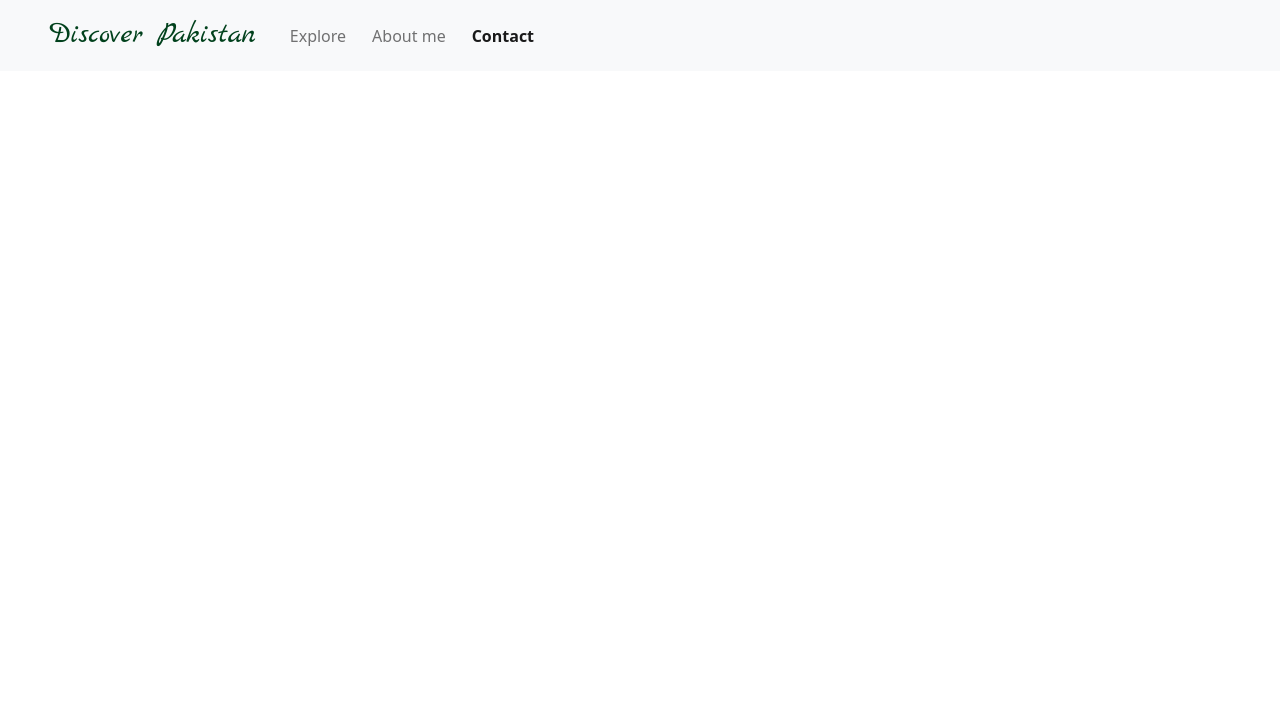
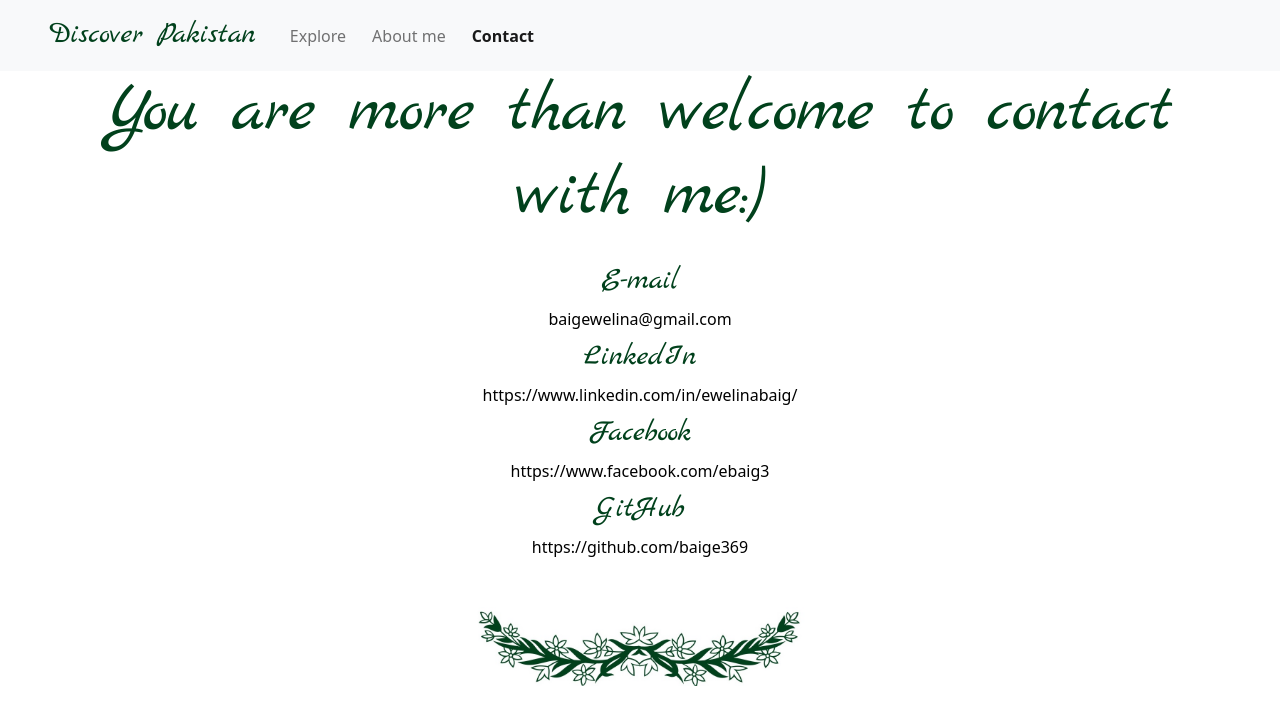
Before and after one commit to baige369/pakistan-project, a plain HTML site: page contact.html in a window 1280 px wide. Drawn offline with nearby package versions, Linux system fonts and the light colour scheme.

Commit message:
Added contact page

```diff
--- a/contact.html
+++ b/contact.html
@@ -57,5 +57,31 @@
         </ul>
       </div>
     </nav>
+    <div class="container text-center">
+      <h1 class="mb-4">You are more than welcome to contact with me:)</h1>
+      <h2>E-mail</h2>
+      <a class="contact-link" href="mailto:baigewelina@gmail.com"
+        >baigewelina@gmail.com</a
+      >
+      <h2 class="mt-2">LinkedIn</h2>
+      <a
+        class="contact-link"
+        href="https://www.linkedin.com/in/ewelinabaig/"
+        target="_blank"
+        >https://www.linkedin.com/in/ewelinabaig/</a
+      >
+      <h2 class="mt-2">Facebook</h2>
+      <a
+        class="contact-link"
+        href="https://www.facebook.com/ebaig3"
+        target="_blank"
+        >https://www.facebook.com/ebaig3</a
+      >
+      <h2 class="mt-2">GitHub</h2>
+      <a class="contact-link" href="https://github.com/baige369" target="_blank"
+        >https://github.com/baige369</a
+      >
+      <img src="pictures/flowers.jpg" class="flowers mb-5 mt-5" />
+    </div>
   </body>
 </html>
--- a/src/styles.css
+++ b/src/styles.css
@@ -30,7 +30,7 @@ h5 {
 }
 
 p {
-  text-align: center;
+  text-align: center !important;
   text-align: justify;
   font-size: 16px;
   margin-right: 5px;
@@ -83,9 +83,22 @@ p {
   font-family: var(--heading-font-family) !important;
   color: var(--primary-color) !important;
 }
+.contact-link {
+  color: #000;
+  text-decoration: none;
+}
 
+.contact-link:hover {
+  color: #000;
+}
 .nav-link {
   margin-left: 10px;
+}
+
+.icons {
+  font-size: 20px;
+  color: var(--primary-color);
+  text-align: center;
 }
 
 .pic-description {
```
